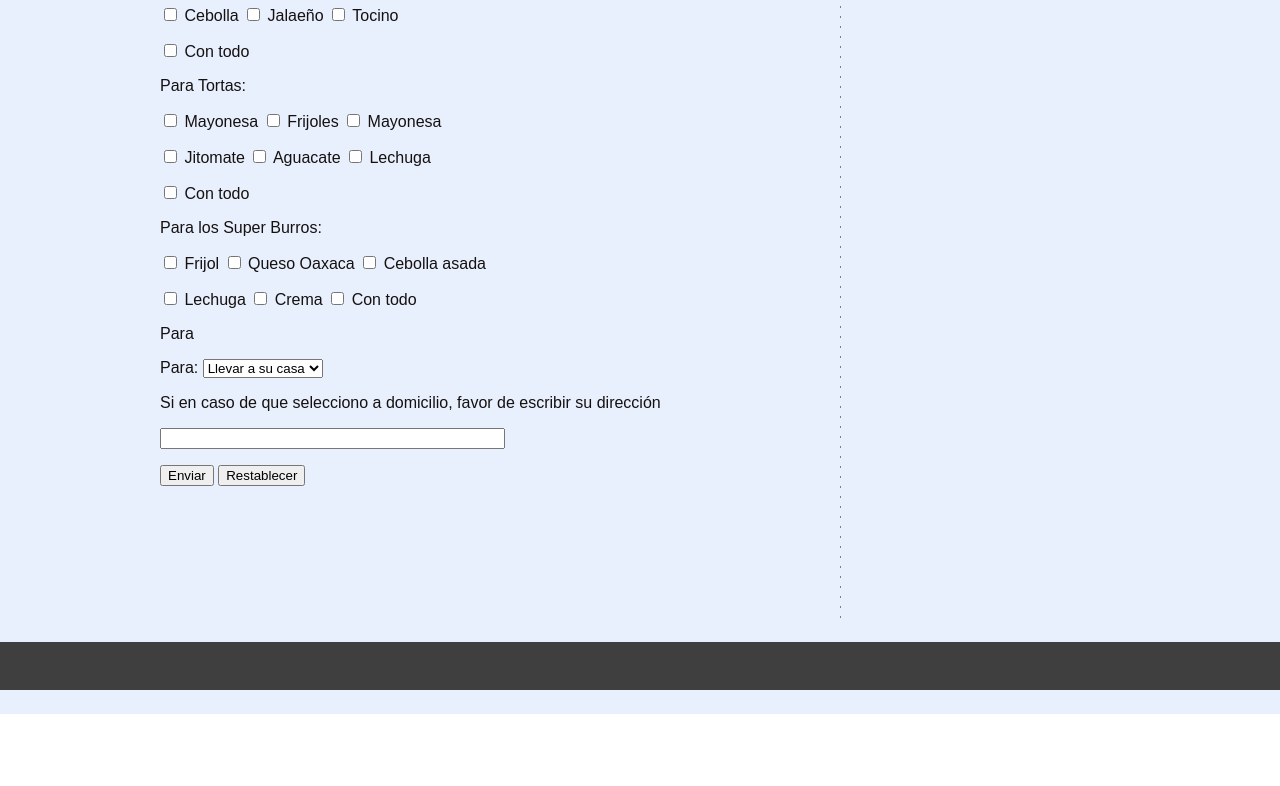
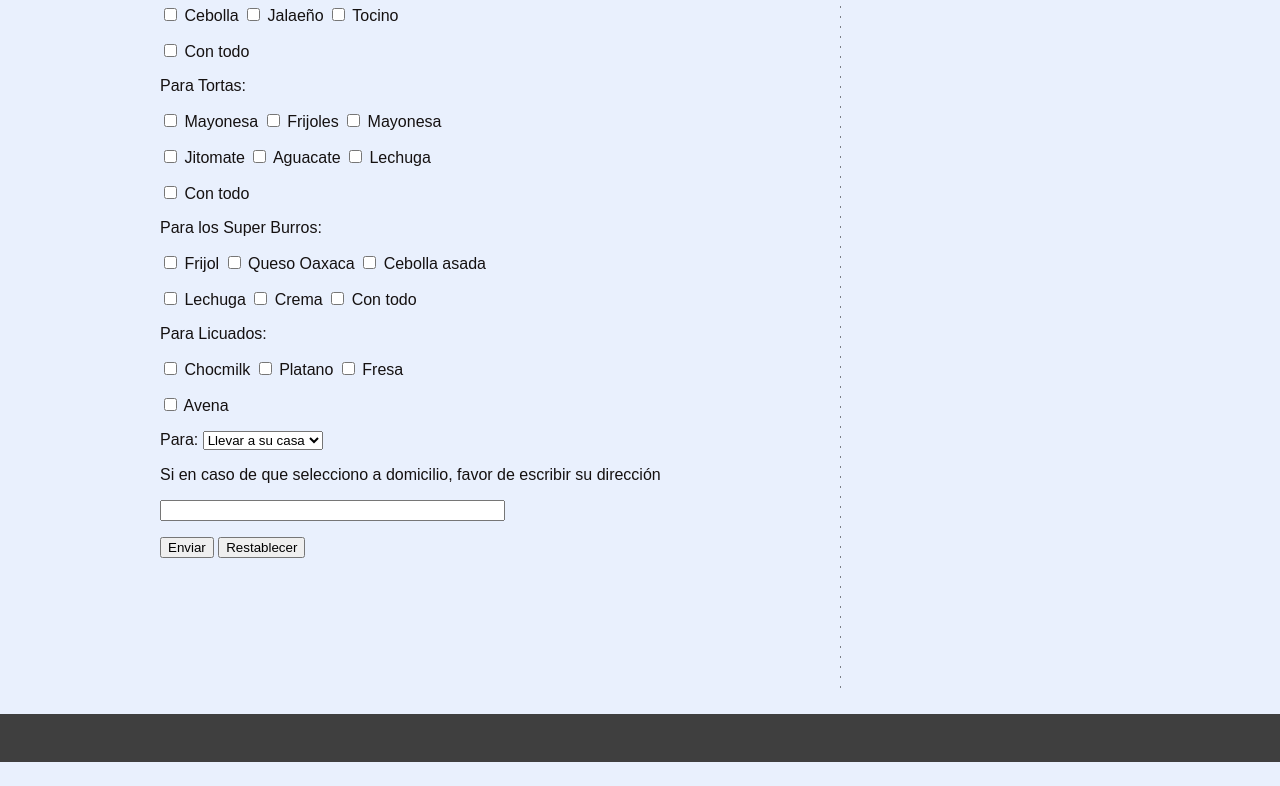
Before and after one commit to mikiss54/siu, a plain HTML site: page support.html in a window 1280 px wide. Shown: the part 792-1578 px from the top of the page. Before the commit the page ends 1506 px from the top, so only its background shows below. Drawn offline with Linux system fonts and the light colour scheme; a script that the page names is missing.

Commit message:
Add files via upload

```diff
--- a/support.html
+++ b/support.html
@@ -143,7 +143,18 @@ Lechuga
 Crema
 <input type="checkbox" name="checkbox38" id="checkbox38" />
 Con todo </p>
-            <p>Para</p>
+            <p>Para Licuados:</p>
+            <p>
+              <input type="checkbox" name="checkbox" id="checkbox" />
+Chocmilk
+<input type="checkbox" name="checkbox2" id="checkbox2" />
+Platano
+<input type="checkbox" name="checkbox3" id="checkbox3" />
+
+Fresa</p>
+            <p>
+              <input type="checkbox" name="checkbox4" id="checkbox4" />
+              Avena            </p>
             <p>Para:
               <select name="select" id="select">
                 <option selected="selected">Llevar a su casa</option>
```
